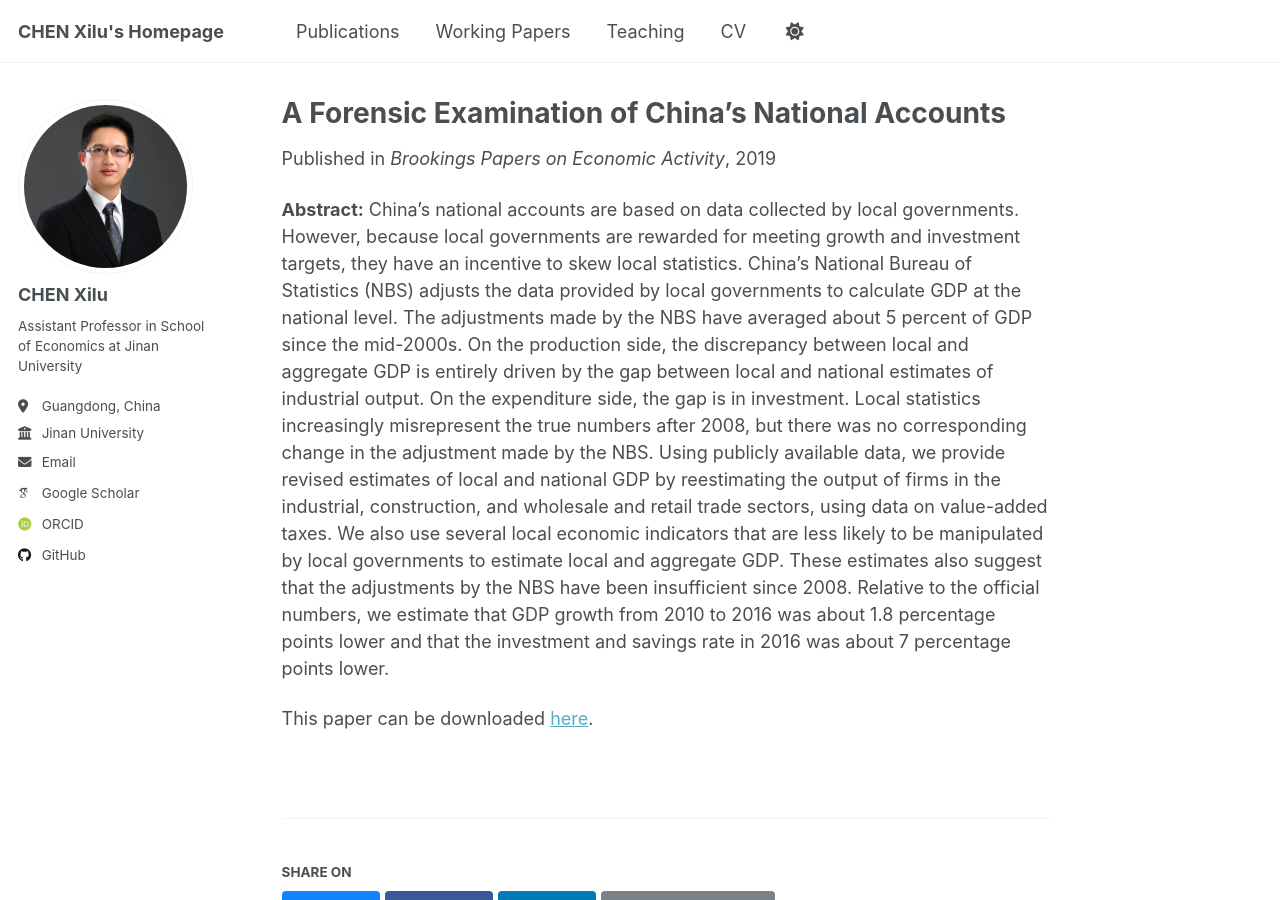
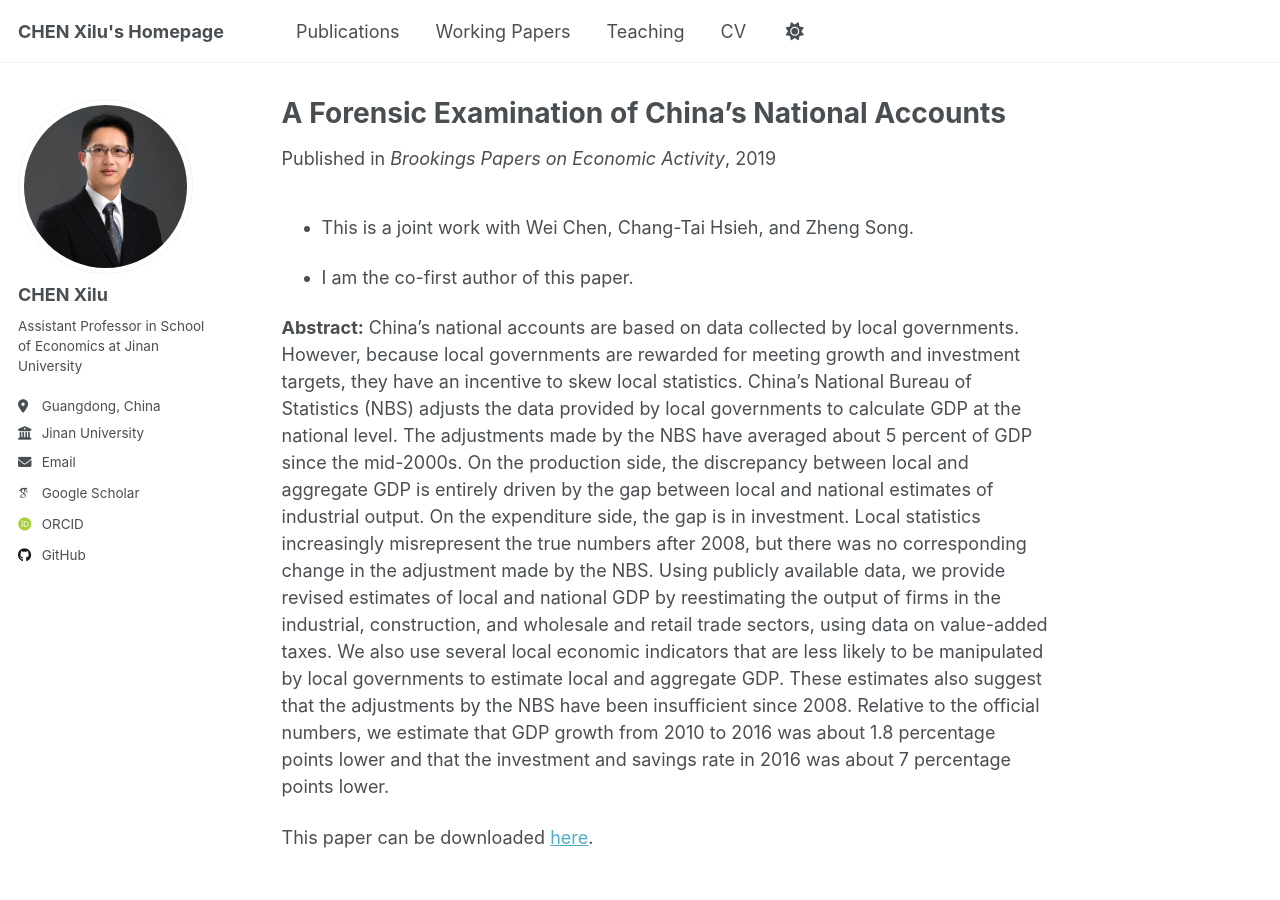
Before and after one commit to Xilu-CHEN/xilu-chen.github.io, a Jekyll site: the page built from _publications/BPEA2019.md, in a window 1280 px wide and 900 px high. Built offline with Jekyll 4.4.1, drawn with Linux system fonts in a browser that asks for light colours; some web fonts are replaced; a script that is not in the unit is left out.

Commit message:
Update BPEA2019.md

```diff
--- a/_publications/BPEA2019.md
+++ b/_publications/BPEA2019.md
@@ -9,6 +9,10 @@ venue: 'Brookings Papers on Economic Activity'
 paperurl: 'http://xilu-chen.github.io/files/BPEA2019.pdf'
 ---
 
+* This is a joint work with Wei Chen, Chang-Tai Hsieh, and Zheng Song.
+
+* I am the co-first author of this paper.
+
 **Abstract:** China’s national accounts are based on data collected by local governments. However, because local governments are rewarded for meeting growth and investment targets, they have an incentive to skew local statistics. China’s National Bureau of Statistics (NBS) adjusts the data provided by local governments to calculate GDP at the national level. The adjustments made by the NBS have averaged about 5 percent of GDP since the mid-2000s. On the production side, the discrepancy between local and aggregate GDP is entirely driven by the gap between local and national estimates of industrial output. On the expenditure side, the gap is in investment. Local statistics increasingly misrepresent the true numbers after 2008, but there was no corresponding change in the adjustment made by the NBS. Using publicly available data, we provide revised estimates of local and national GDP by reestimating the output of firms in the industrial, construction, and wholesale and retail trade sectors, using data on value-added taxes. We also use several local economic indicators that are less likely to be manipulated by local governments to estimate local and aggregate GDP. These estimates also suggest that the adjustments by the NBS have been insufficient since 2008. Relative to the official numbers, we estimate that GDP growth from 2010 to 2016 was about 1.8 percentage points lower and that the investment and savings rate in 2016 was about 7 percentage points lower.
 
 This paper can be downloaded [here](http://xilu-chen.github.io/files/BPEA2019.pdf){:target="_blank"}.
```
